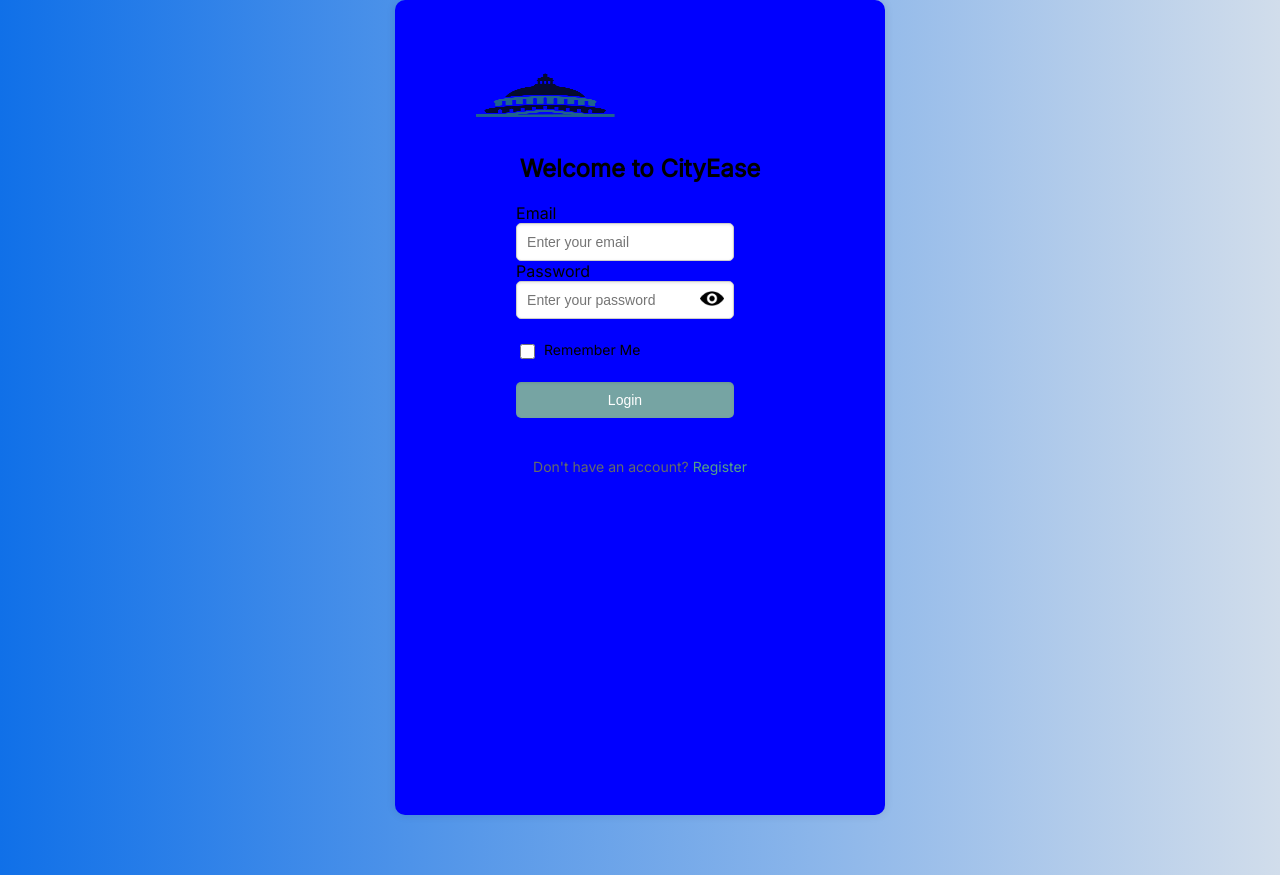
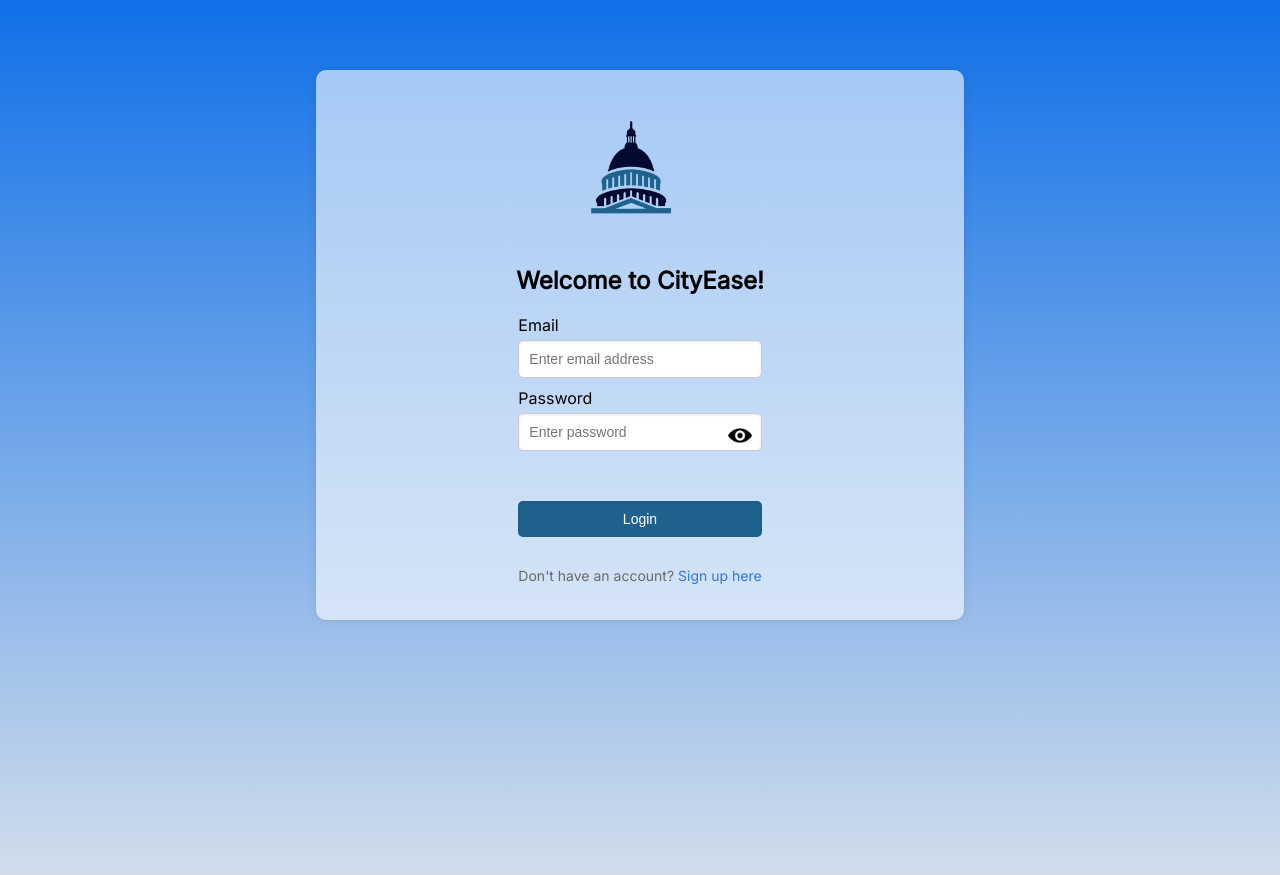
Before and after one commit to nicole-buere/ITISDEV-MCO, a PHP site: page /views/index.php in a window 1280 px wide. Run offline with PHP 8.4, Linux system fonts and the light colour scheme.

Commit message:
index (log in page) done

```diff
--- a/css/index.css
+++ b/css/index.css
@@ -7,27 +7,29 @@ html, body {
     margin: 0; /* Remove default margin */
     padding: 0; /* Remove default padding */
     overflow: hidden; /* Prevent scrollbars from appearing */
-    background: linear-gradient(90deg, #1070E8, #D1DDEB);
-    font-family: 'Inter', sans-serif;
+    background: linear-gradient(-180deg, #1070E8, #D1DDEB);
+    font-family: 'Inter';
 }
 
 /* contains form and logo */
 .login-box {
     display: flex;
     flex-direction: column;
-    width: 450px;
-    height: 775px;
-    background-color:blue;
+    align-items: center; /* Center items horizontally */
+    justify-content: center; /* Center items vertically */
+    width: 648px;
+    height: 550px;
+    background-color: rgba(255, 255, 255, 0.6); /* White with 60% opacity */
     margin: auto; /* Center the login box */
-    padding: 20px;
+    margin-top: 70px;
     border-radius: 10px;
     box-shadow: 0 0 10px rgba(0, 0, 0, 0.1);
 }
 
 .logo {
-    width: 260px;
-    height: 70px;
-    margin: 40px auto 0; /* Center the logo */
+    width: 150px;
+    height: 150px;
+    margin-left: 40px;
 }
 
 .greeting h1 {
@@ -39,70 +41,60 @@ html, body {
 .credentials {
     display: flex;
     flex-direction: column;
-    align-items: center;
+    align-items: center; /* Center items horizontally */
+    width: 300px; /* Ensure the form is the same width as the inputs */
 }
 
 .credentials label {
-    width: 100%;
     font-size: 16px;
-    margin: 30px 0 5px;
+    margin-bottom: 5px; /* Space between label and input box */
+    display: block;
 }
 
 .credentials input[type="text"],
 .credentials input[type="password"],
 .credentials input[type="submit"] {
-    width: calc(100% - 30px);
+    width: 100%; /* Full width of the form */
     padding: 10px;
     border: 1px solid #ccc;
     border-radius: 5px;
     box-shadow: inset 0 1px 3px rgba(0, 0, 0, 0.1);
     font-size: 14px;
     box-sizing: border-box;
-}
-
-.credentials input[type="checkbox"] {
-    width: 15px;
-    height: 15px;
-    margin-right: 5px;
-    cursor: pointer;
-    vertical-align: middle;
-}
-
-.credentials #rememberme {
-    margin-bottom: 20px;
-    font-size: 14px;
+    margin-bottom: 10px; /* Space between email, password, and login button */
 }
 
 .credentials input[type="submit"] {
-    background-color: #76a4a3;
+    background-color: #1F628E;
     color: white;
     border: none;
     font-size: 14px;
     cursor: pointer;
-    margin-top: 20px;
+    margin-top: 10px; /* Space above the login button */
 }
 
 .credentials input[type="submit"]:hover {
-    background-color: #577979;
+    background-color: #3A7BB3;
 }
 
 .credentials #registertext {
-    margin-top: 40px;
+    margin-top: 20px;
     font-size: 14px;
     color: #656b6b;
     text-align: center;
 }
 
 .credentials #registertext a {
-    color: #54a189;
+    color: #2d75ea;
     text-decoration: none;
 }
 
 .password-container {
     position: relative;
-    width: calc(100% - 30px);
+    width: 100%;
     display: flex;
     align-items: center;
+    margin-bottom: 10px; /* Space between password container and submit button */
 }
 
 .password-container input[type="password"],
--- a/views/index.php
+++ b/views/index.php
@@ -10,32 +10,26 @@
         <!-- contains logo and greeting -->
         <div class="greeting">
             <img src="../assets/logo-noname.png" alt="logo no name" class="logo">
-            <h1>Welcome to CityEase</h1>
+            <h1>Welcome to CityEase!</h1>
         </div>
 
         <!-- log in form -->
         <div class="credentials">
             <form action="login.php" method="post">
                 <label for="username">Email</label>
-                <input type="text" name="username" id="username" placeholder="Enter your email" required>
+                <input type="text" name="username" id="username" placeholder="Enter email address" required>
                 <br>
-
                 <label for="password">Password</label>
                 <div class="password-container">
-                    <input type="password" name="password" id="password" placeholder="Enter your password" required>
+                    <input type="password" name="password" id="password" placeholder="Enter password" required>
                     <button type="button" id="toggle-password">
                         <img src="../assets/show.png" alt="Show" id="toggle-icon">
                     </button>
                 </div>
                 <br>
-
-                <label id="rememberme">
-                    <input type="checkbox" name="remember" id="remember"> Remember Me
-                </label>
-                <br>
                 <input type="submit" value="Login" id="login">
                 <p id="registertext">
-                    Don't have an account? <a href="register.php">Register</a>
+                    Don't have an account? <a href="register.php">Sign up here</a>
                 </p>
             </form>
         </div>
```
